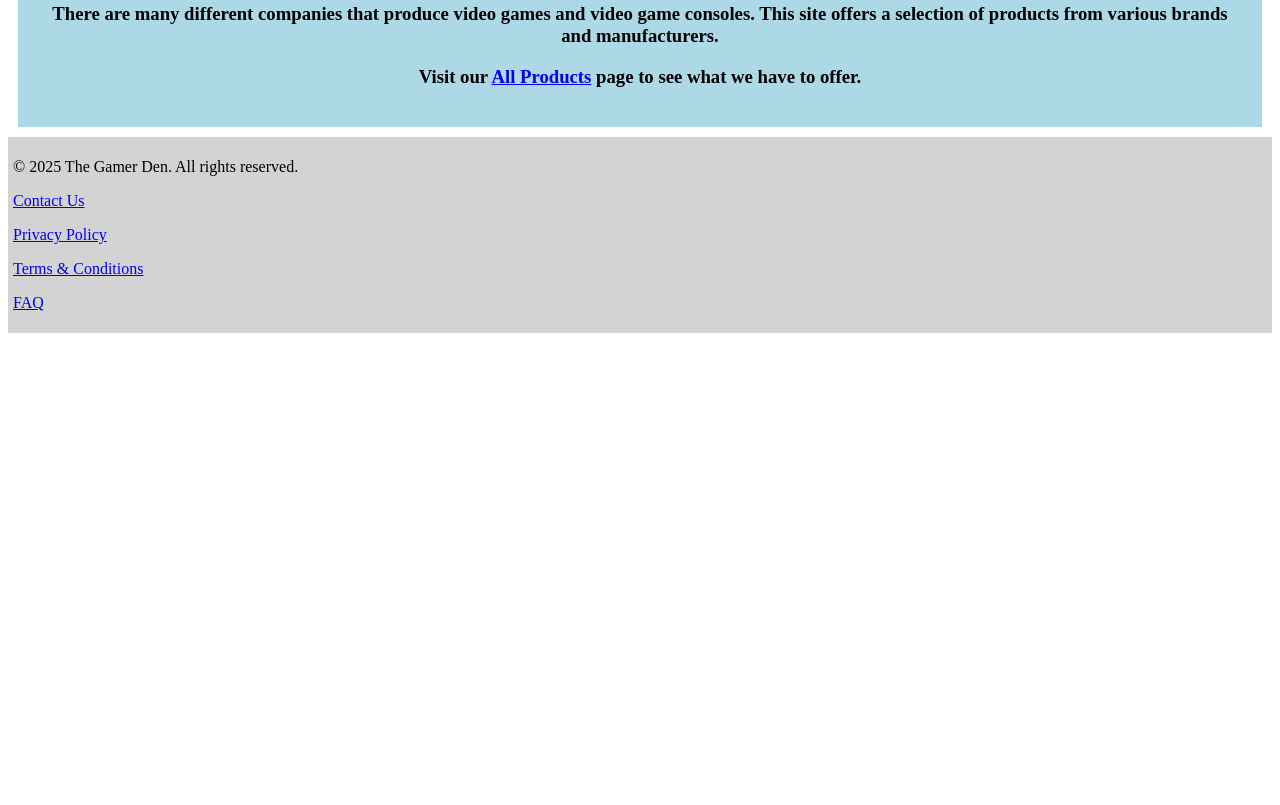
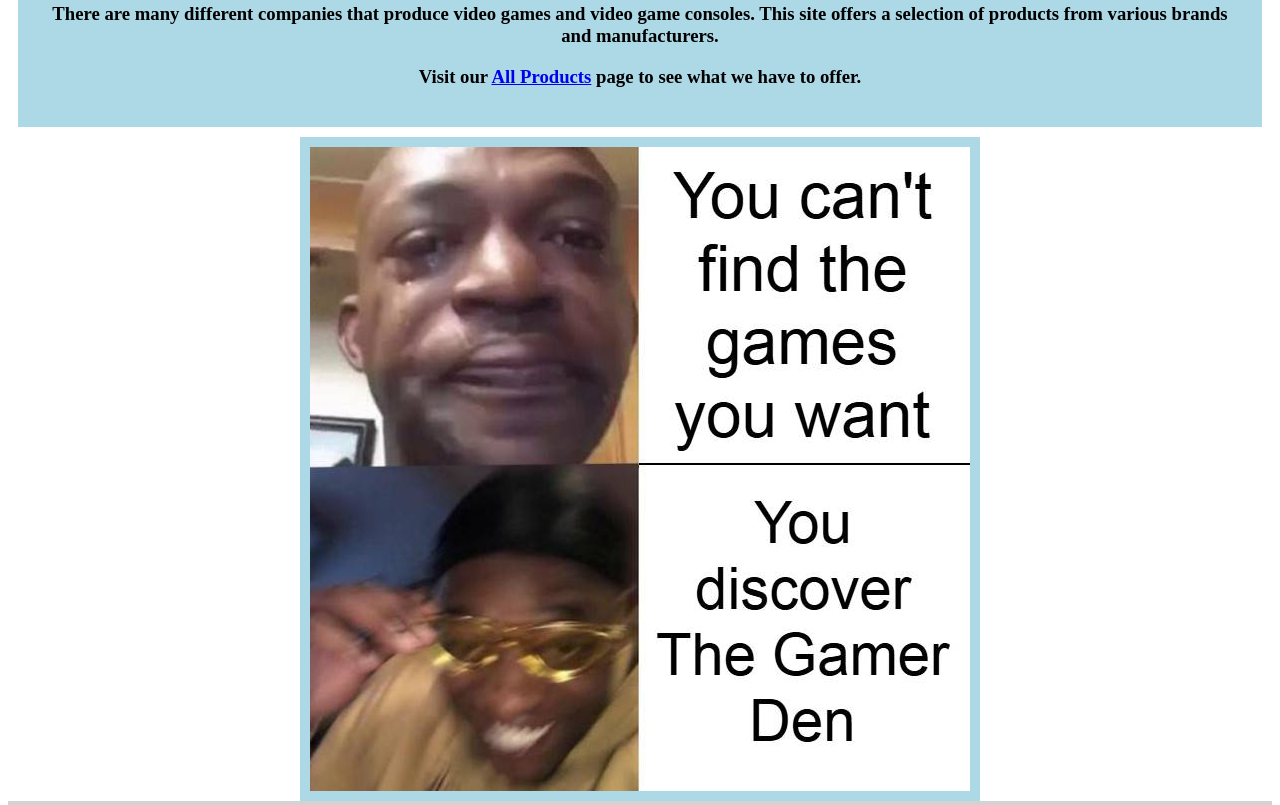
Before and after one commit to L00nat1c/L00nat1c.github.io, a plain HTML site: page csc372-hw/shopping-cart-prototype/index.html in a window 1280 px wide. Shown: the part 376-1181 px from the top of the page. Before the commit the page ends 800 px from the top, so only its background shows below. Drawn offline with Linux system fonts and the light colour scheme.

Commit message:
home(page) improvements

```diff
--- a/csc372-hw/shopping-cart-prototype/index.html
+++ b/csc372-hw/shopping-cart-prototype/index.html
@@ -40,6 +40,8 @@
     </div>
 
 
+    <img src="/csc372-hw/shopping-cart-prototype/images/hw-meme.jpg" alt="Home Image" id="home-img">
+
 
     <footer>
         <p> &copy; 2025 The Gamer Den. All rights reserved.</p>
--- a/csc372-hw/shopping-cart-prototype/styles/shop-cart.css
+++ b/csc372-hw/shopping-cart-prototype/styles/shop-cart.css
@@ -55,6 +55,14 @@
     text-align: center;
     margin: 10px;
     padding: 20px;
+    background-color: lightblue;
+}
+
+#home-img {
+    display: block;
+    margin-left: auto;
+    margin-right: auto;
+    border: 10px solid lightblue;
     background-color: lightblue;
 }
 
```
Also changed, not shown: csc372-hw/shopping-cart-prototype/images/hw-meme.jpg (added).
